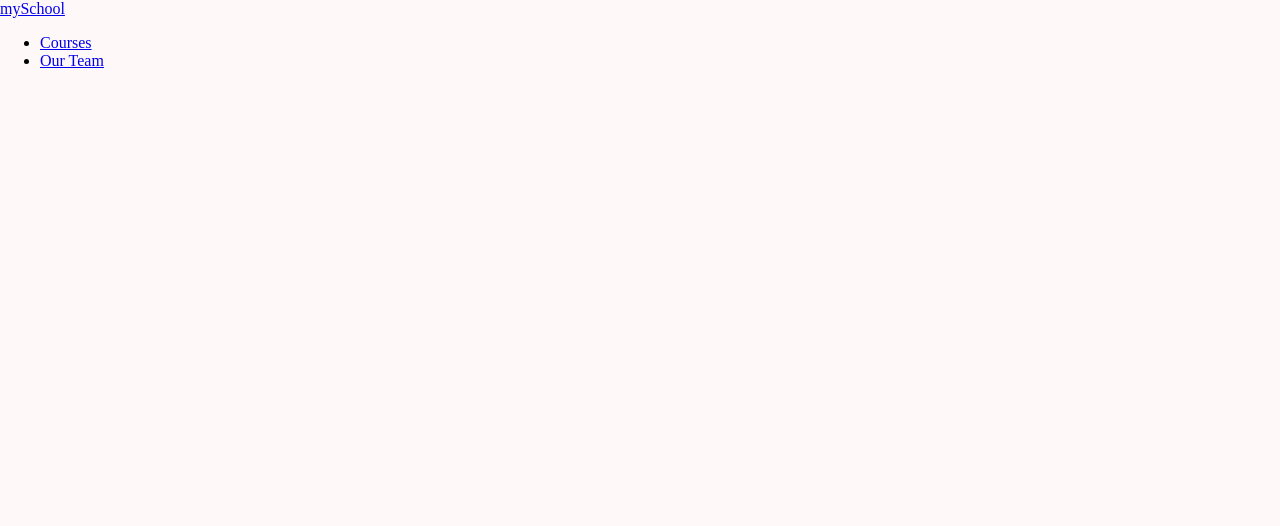
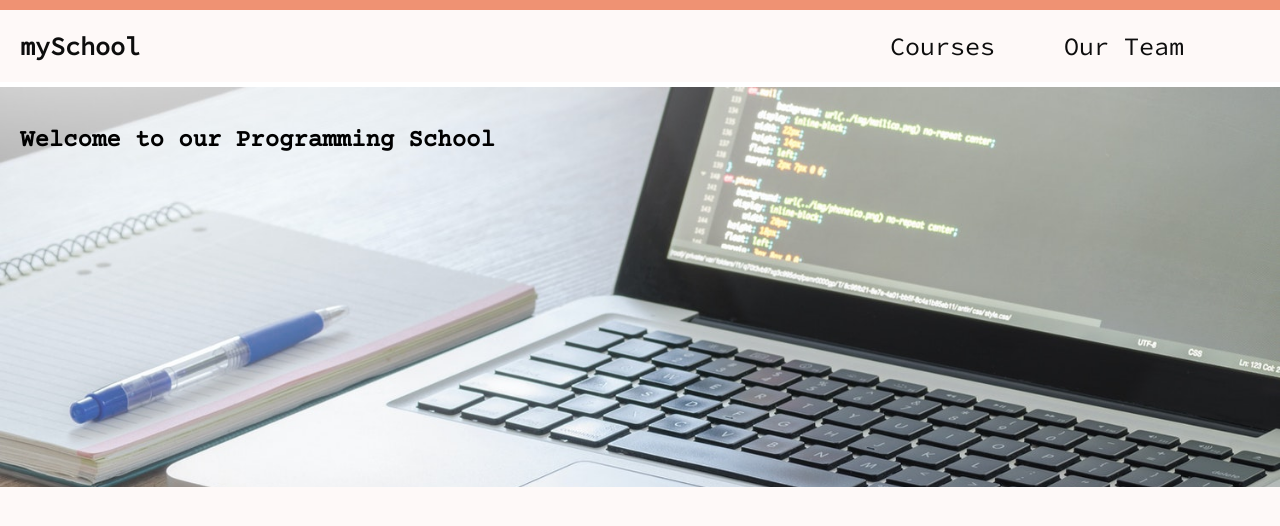
Before and after one commit to Dejan1999/web-foundations, a plain HTML site: page HTML-CSS/projects/school-project/index.html in a window 1280 px wide. Drawn offline with nearby package versions, Linux system fonts and the light colour scheme.

Commit message:
Start working on project - learn more about CSS,not-selector and important properties

```diff
--- a/HTML-CSS/projects/school-project/index.html
+++ b/HTML-CSS/projects/school-project/index.html
@@ -1,33 +1,31 @@
-<!DOCTYPE html>
+<!doctype html>
 <html lang="en">
   <head>
-    <meta charset="UTF-8">
-    <meta name="viewport" content="width=device-width, initial-scale=1.0">
-    <link rel="stylesheet" href="./style.css">
+    <meta charset="UTF-8" />
+    <meta name="viewport" content="width=device-width, initial-scale=1.0" />
+    <link rel="stylesheet" href="./style.css" />
     <title>My Programming School</title>
   </head>
   <body>
     <!-- Main header -->
     <header class="main-header">
       <div class="main-header__logo">
-            <a href="index.html">
-                mySchool
-            </a>
+        <a href="index.html"> mySchool </a>
       </div>
       <nav class="main-nav">
         <ul class="main-nav__items">
-                <li class="main-nav__item">
-                    <a href="./courses/index.html">
-                        Courses
-                    </a>
+          <li class="main-nav__item li-first">
+            <a href="./courses/index.html"> Courses </a>
           </li>
           <li class="main-nav__item">
-                    <a href="../school-project/team/index.html">
-                        Our Team
-                    </a>
+            <a href="../school-project/team/index.html"> Our Team </a>
           </li>
         </ul>
       </nav>
     </header>
+
+    <section class="hero-wrapper">
+      <h1>Welcome to our Programming School</h1>
+    </section>
   </body>
 </html>
--- a/HTML-CSS/projects/school-project/style.css
+++ b/HTML-CSS/projects/school-project/style.css
@@ -12,3 +12,77 @@ body {
     margin: 0;
     background-color: #fef9f8;
 }
+
+/* ! Main Header */
+.main-header {
+    border-top: 10px solid #ef9273;
+    padding: 20px;
+    width: 100%;
+    border-bottom: 5px solid #fff;
+}
+
+.main-header .main-header__logo {
+    display: inline-block;
+    font-family: "Source Code Pro", monospace;
+    font-size: 25px;
+    font-weight: bolder;
+    vertical-align: middle;
+}
+
+.main-header__logo a {
+    color: #0d0d0d;
+    text-decoration: none;
+}
+
+.main-header .main-nav {
+    display: inline-block;
+    text-align: right;
+    vertical-align: middle;
+    width: calc(100% - 180px);
+}
+
+.main-nav__items {
+    /* list-style-type: none; */
+    list-style: none;
+    padding: 0;
+    margin: 0;
+}
+
+.main-nav__item {
+    display: inline-block;
+    white-space: nowrap;
+}
+
+.main-nav__item a {
+    font-family: "Source Code Pro", monospace;
+    font-size: 25px;
+    color: #0d0d0d;
+    text-decoration: none;
+    padding: 5px;
+    padding-left: 20px;
+    padding-right: 20px;
+}
+
+.li-first {
+    margin-right: 25px;
+}
+
+.main-nav__item a:hover,
+.main-nav__item a:active  {
+    color: #fef9f8;
+    background-color: #ef9273;
+    border-radius: 40px;
+}
+
+/* ! Hero Section */
+.hero-wrapper {
+    padding: 20px;
+    font-family: "Courier Prime", monospace;
+    width: 100%;
+    /* width: 100vw; */
+    /* height: 500px; */
+    height: 50vh;
+    background-image: url(./assets/hero-image.jpg);
+    background-repeat: no-repeat;
+    background-size: cover;
+}
```
Also changed, not shown: HTML-CSS/playground/css/important-and-not-slector.css (added, +15 -0 lines), HTML-CSS/playground/html/important-and-not-slector.html (added, +20 -0 lines), HTML-CSS/projects/school-project/assets/courses-image.jpg (added), HTML-CSS/projects/school-project/assets/enrollment-image.jpg (added), HTML-CSS/projects/school-project/assets/founder-1.jpg (added), HTML-CSS/projects/school-project/assets/founder-2.jpg (added), HTML-CSS/projects/school-project/assets/hero-image.jpg (added), HTML-CSS/projects/school-project/assets/hero-image2.jpg (added), HTML-CSS/projects/school-project/assets/hero-image3.jpg (added), HTML-CSS/projects/school-project/assets/hero-img-mobile.jpg (added), HTML-CSS/projects/school-project/assets/logo.png (added), HTML-CSS/projects/school-project/assets/sizes-and-units.png (added), HTML-CSS/projects/school-project/assets/teacher-1.jpg (added), HTML-CSS/projects/school-project/assets/teacher-2.jpg (added), 1 more files. Lines whose indentation alone changed are shown as unchanged.
